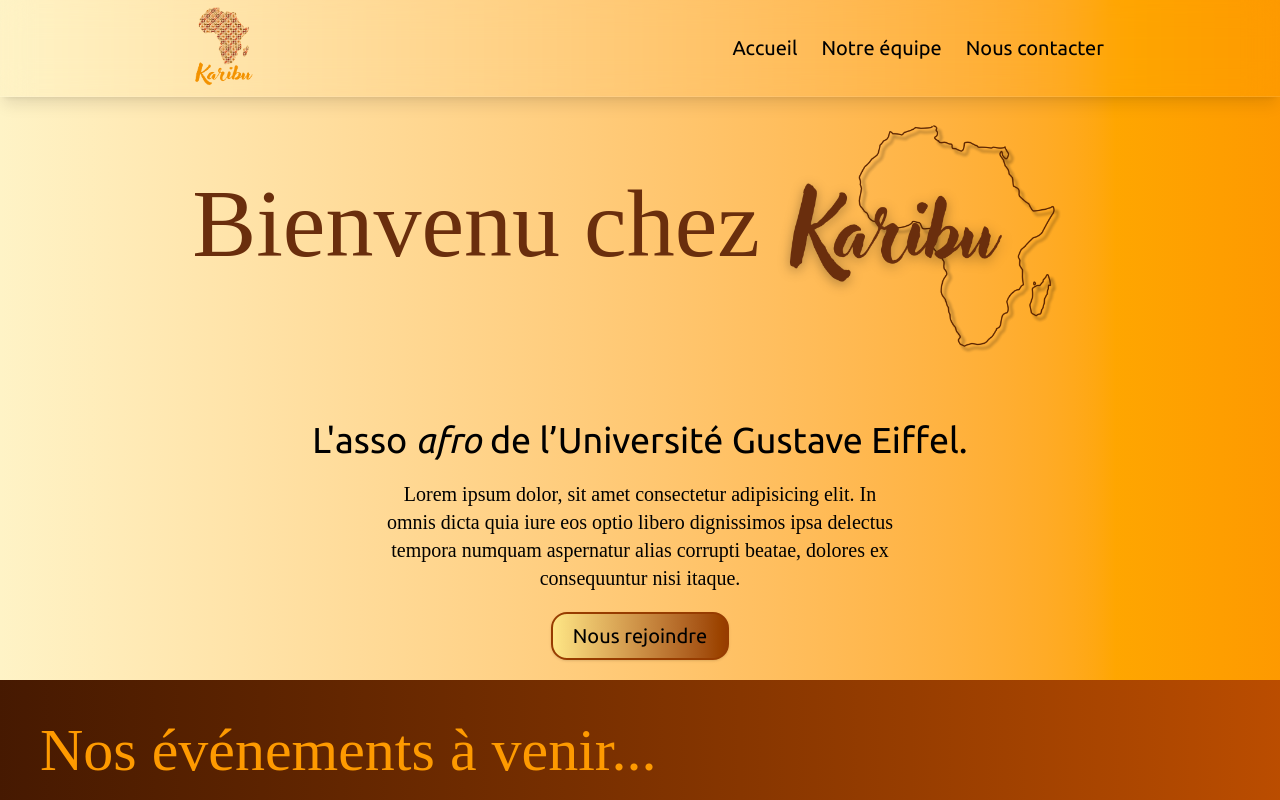
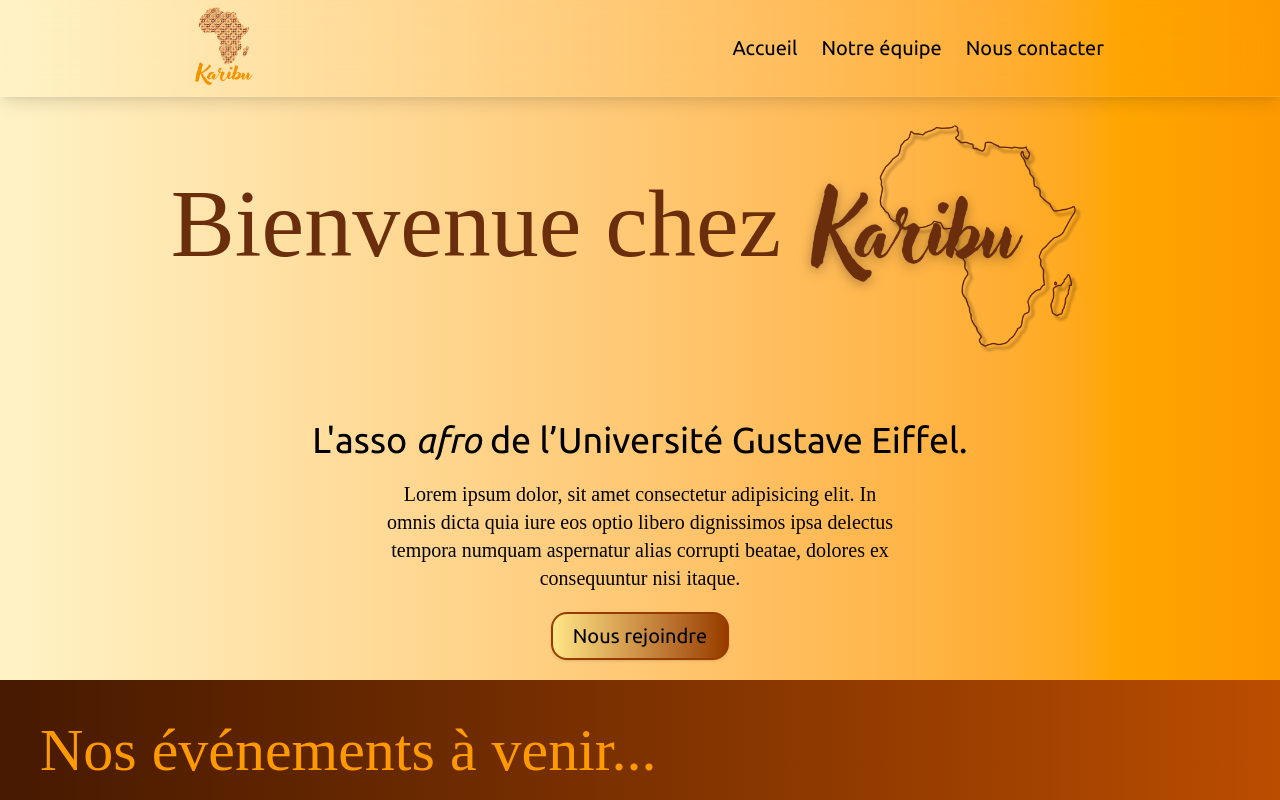
Before and after one commit to Adamsooo/site_web_karibu, a React (Vite) app: page / in a window 1280 px wide. Shown: the top 800 px of the page. Built offline with nearby package versions, Linux system fonts and the light colour scheme; a web font is replaced by a local one.

Commit message:
test push terminé

```diff
--- a/src/components/sections/Home.jsx
+++ b/src/components/sections/Home.jsx
@@ -9,7 +9,7 @@
                                gap-5
                                scroll-mt-24">
         <div className="flex flex-row items-center">
-          <TitreHero titre="Bienvenu chez" />
+          <TitreHero titre="Bienvenue chez" />
           <div>
             <img src="LogoKaribuOriginal.png" alt="Logo Karibu Original" className="ml-2 mt-8 w-80 h-80" />
           </div>
```
